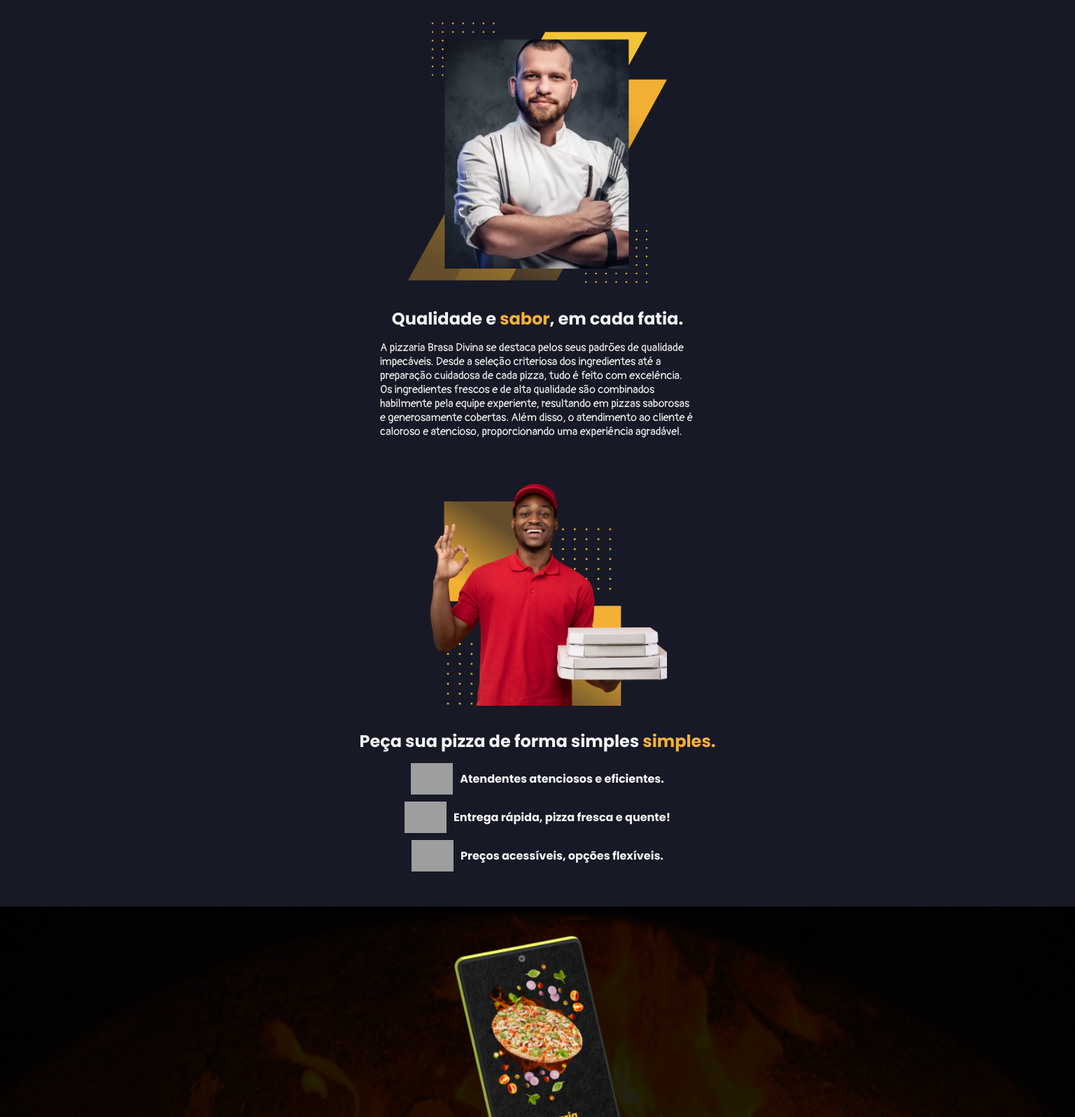
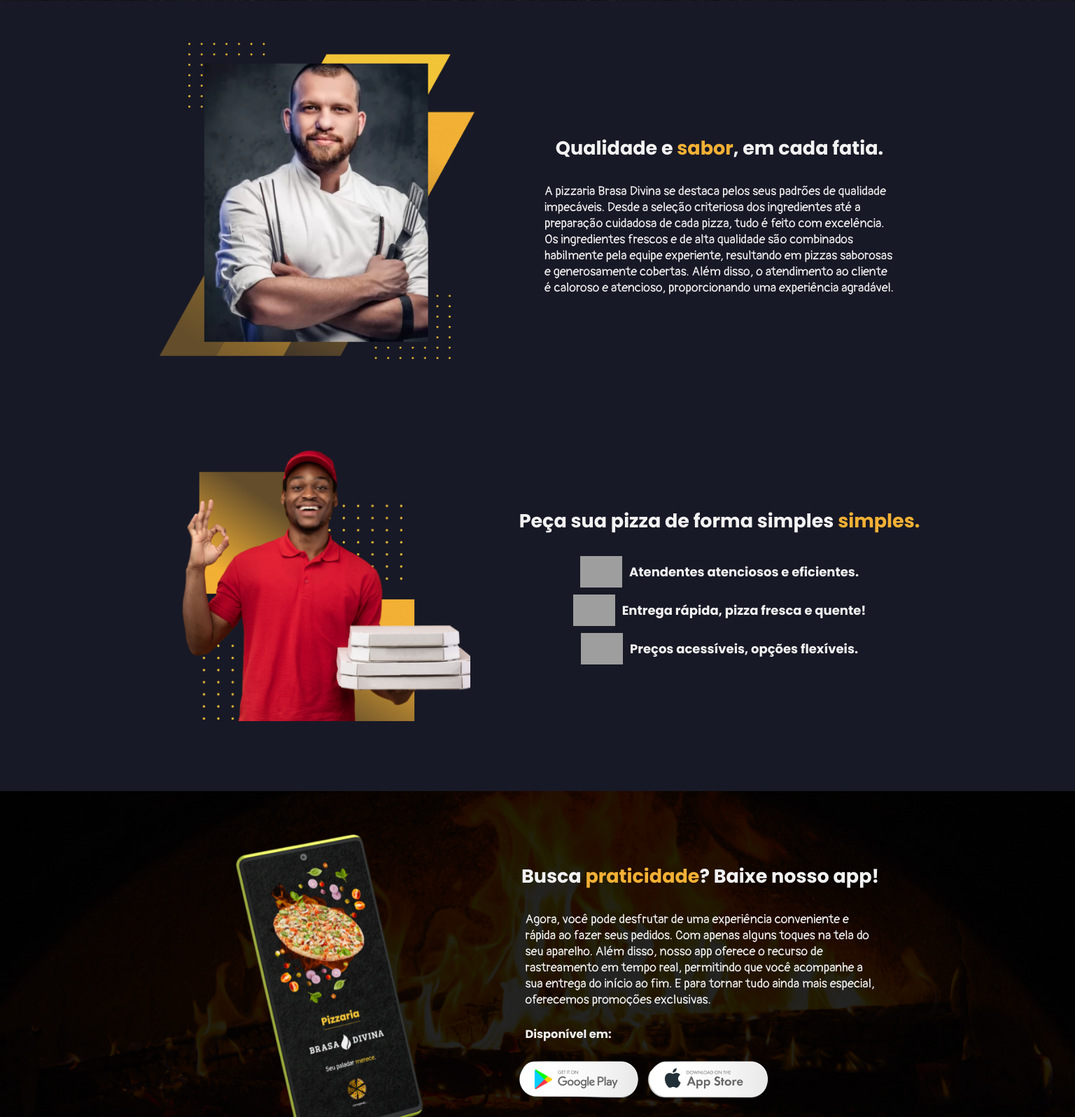
Before and after one commit to Lilian-Carvalho25/pizzaria-brasa-divina, a PHP site: page / in a window 1536 px wide. Shown: the part 1332-2929 px from the top of the page at 70% size. Run offline with PHP 8.4, Linux system fonts and the light colour scheme; grey boxes are pictures that could not be loaded.

Commit message:
Responsividade general home

```diff
--- a/index.html
+++ b/index.html
@@ -18,8 +18,8 @@
                 <h2><a href="" class="icone"> <img src="imagens/icon-menu.svg" alt=""> </a></h2>
                 <ul class="menu">
                     <li><a href="">Home</a></li>
-                    <li><a href="">Sobre nós</a></li>
-                    <li><a href="">Monte sua pizza</a></li>
+                    <li><a href="" class="special2">Sobre nós</a></li>
+                    <li><a href="" class="special">Monte sua pizza</a></li>
                     <li><a href=""><img src="imagens/icon-carrinho.svg" alt="ícone carrinho de compras"></a></li>
                     <div class="container-buttons">
                         <button class="login">Entrar</button>
@@ -62,16 +62,19 @@
 
         <section id="container-quality">
             <img src="imagens/destaque-qualidade.png" alt="Homem de dólma">
+            <div class="quality">
                 <h2>Qualidade e <span>sabor</span>, em cada fatia.</h2>
                 <p>A pizzaria Brasa Divina se destaca pelos seus padrões de qualidade impecáveis. Desde a seleção criteriosa
                     dos ingredientes até a preparação cuidadosa de cada pizza, tudo é feito com excelência. Os ingredientes
                     frescos e de alta qualidade são combinados habilmente pela equipe experiente, resultando em pizzas
                     saborosas e generosamente cobertas. Além disso, o atendimento ao cliente é caloroso e atencioso,
                     proporcionando uma experiência agradável.</p>
+            </div>
         </section>
 
         <section id="container-delivery">
             <img class="deliveryman" src="imagens/foto-entregador.png" alt="Entregador de pizza">
+            <div class="delivery">
                 <h2>Peça sua pizza de forma simples <span>simples.</span></h2>
                 <article class="icons-delivery">
                     <img src="imagens/icon-atendente.svg" alt="ícone atendente">
@@ -85,15 +88,18 @@
                     <img src="imagens/icon-moeda.svg" alt="ícone moeda">
                     <h4>Preços acessíveis, opções flexíveis.</h4>
                 </article>
+            </div>
         </section>
 
         <section id="container-application">
             <img class="screen" src="imagens/tela-app.png" alt="Aplicativo brasa divina">
+            <div class="application">
                 <h2>Busca <span>praticidade</span>? Baixe nosso app!</h2>
                 <p>Agora, você pode desfrutar de uma experiência conveniente e rápida ao fazer seus pedidos. Com apenas alguns toques na tela do seu aparelho.
                     Além disso, nosso app oferece o recurso de rastreamento em tempo real, permitindo que você acompanhe a sua entrega do início ao fim. E para tornar tudo ainda mais especial, oferecemos promoções exclusivas.</p>
                     <h6>Disponível em:</h6>
                     <img src="imagens/icons-disponibilidade.png" alt="Play store e App store">
+            </div>
         </section>
 
         <section id="container-contact">
@@ -119,6 +125,7 @@
 
         <section id="container-feedback">
             <h2>Feedbacks dos usuários</h2>
+            <div class="feedbacks">
                 <article class="feedback-box">
                     <img class="icon-perfil" src="imagens/foto-pessoa-1.png" alt="Lais Carvalho">
                     <h4>Lais Carvalho</h4>
@@ -135,8 +142,9 @@
                     <img class="icon-perfil" src="imagens/foto-pessoa-3.png" alt="Lara Silva">
                     <h4>Lara Silva</h4>
                     <img src="imagens/icon-estrelas.svg" alt="ícone cinco estrelas">
-                <p>Além de ter um design moderno, é muito intuitivo. Fazer o pedido pelo site foi uma experiência suave e a entrega foi rápida. Sem dúvida, um site de qualidade!</p>
+                    <p>Além de ter um design moderno, é muito intuitivo. Fazer o pedido pelo site foi uma experiência suave e a entrega foi rápida. Muita praticidade.</p>
                 </article>
+            </div>
         </section>
     </main>
 
--- a/style.css
+++ b/style.css
@@ -259,7 +259,7 @@ header nav .register {
 }
 
 /* FEEDBACKS */
-#container-feedback {
+#container-feedback .feedbacks {
     display: flex;
     justify-content: center;
     align-items: center;
@@ -522,6 +522,12 @@ header nav .register {
     }
 }
 
+@media screen and (min-width: 800px) {
+    .limitador {
+        max-width: 3000px;
+    }
+}
+
 @media screen and (min-width: 900px) {
     nav h2 {
         display: none
@@ -531,12 +537,49 @@ header nav .register {
         display: flex;
     }
 
+    .special {
+        width: 160px;
+    }
+
     .menu li {
-        width: 20%;
+        width: 30%;
     }
 
     nav {
         width: 52%;
+    }
+
+    #food-menu .menu-alignment {
+        gap: 70px;
+    }
+
+    #container-quality, #container-delivery {
+        flex-direction: row;
+        gap: 20px;
+        margin: 60px 0;
+    }
+
+    #container-application {
+        flex-direction: row;
+        margin: 50px 0;
+        padding: 10px;
+    }
+
+
+    #container-application h6 {
+        text-align: left;
+        margin-left: 20px;
+        margin-top: 20px;
+    }
+
+    #container-contact .contact {
+        gap: 120px;
+    }
+
+    #container-feedback .feedbacks {
+        flex-direction: row;
+        gap: 50px;
+        flex-wrap: wrap;
     }
 
     .site-footer .big-screen {
@@ -553,8 +596,97 @@ header nav .register {
     }
 }
 
-@media screen and (min-width: 800px) {
-    .limitador {
-        max-width: 3000px;
+@media screen and (min-width:1310px) {
+    html{
+        font-size: 18px;
+    }
+
+    .special2 {
+        width: 160px;
+    }
+
+    #food-menu .menu-alignment {
+        gap: 100px;
+    }
+
+    #container-quality img, #container-delivery .deliveryman {
+        width: 420px;
+        margin-bottom: 40px;
+    }
+
+    #container-quality h2, #container-delivery h2, #container-application h2 {
+        margin-bottom: 20px;
+    }
+
+    #container-quality, #container-delivery {
+        gap: 60px;
+    }
+
+    #container-application {
+        gap: 60px;
+    }
+
+    #container-quality p, #container-application p {
+        width: 500px;
+    }
+
+    #container-application h6 {
+        margin-left: 25px;
+        margin-top: 25px;
+    }
+
+    #container-contact .contact {
+        gap: 130px;
+    }
+
+    #container-feedback .feedbacks {
+        gap: 70px;
+    }
+
+    .feedback-box p {
+        max-width: 280px;
+        margin-bottom: 30px;
     }
 }
+
+@media screen and (min-width:1496px) {
+    #container-quality img, #container-delivery .deliveryman {
+        width: 450px;
+    }
+
+    #container-quality h2, #container-delivery h2, #container-application h2 {
+        margin-bottom: 30px;
+    }
+
+    #container-quality, #container-delivery {
+        gap: 70px;
+    }
+
+    #container-application {
+        gap: 75px;
+        padding: 30px;
+    }
+
+    #container-quality p, #container-application p {
+        width: 500px;
+    }
+
+    #container-application h6 {
+        margin-left: 25px;
+        margin-top: 25px;
+    }
+
+    #container-contact .contact {
+        gap: 130px;
+    }
+
+    #container-feedback .feedbacks {
+        gap: 70px;
+    }
+
+    .feedback-box p {
+        max-width: 280px;
+        margin-bottom: 30px;
+    }
+
+}
```
Lines whose indentation alone changed are shown as unchanged.
